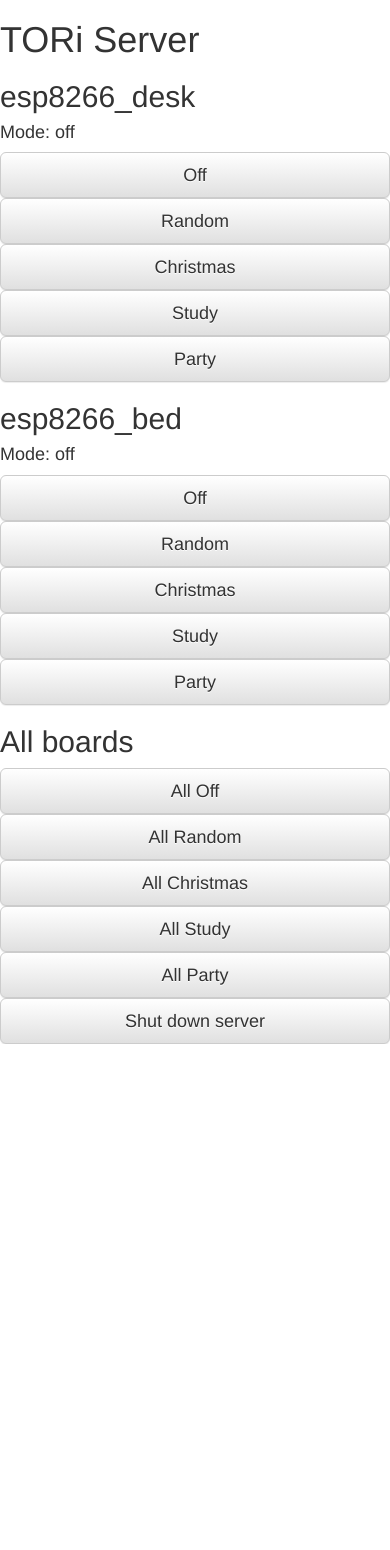
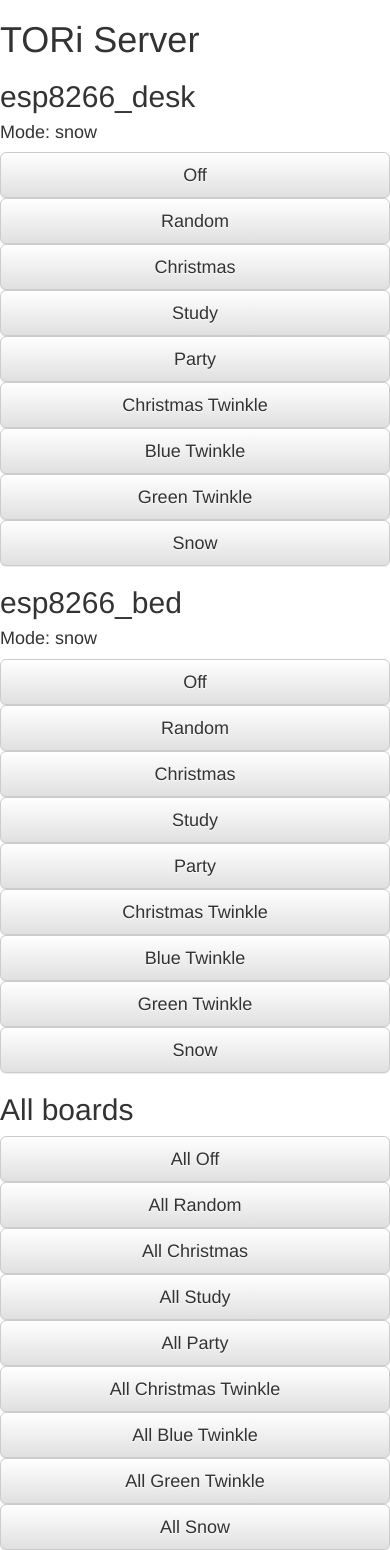
Before and after one commit to dchar18/TORi-basic, a Flask app: page / in a window 390 px wide. Before the commit the page ends 1044 px from the top, so only its background shows below. Run offline with Flask 2, Linux system fonts and the light colour scheme; some libraries are stand-ins or nearby versions.

Commit message:
added new modes

```diff
--- a/v3/Server/templates/main.html
+++ b/v3/Server/templates/main.html
@@ -36,6 +36,18 @@
       <div class="col-md-2">
          <a href="/{{boards[b].name}}/party" class="btn btn-block btn-lg btn-default" role="button">Party</a>
       </div>
+      <div class="col-md-2">
+         <a href="/{{boards[b].name}}/twinkle_christmas" class="btn btn-block btn-lg btn-default" role="button">Christmas Twinkle</a>
+      </div>
+      <div class="col-md-2">
+         <a href="/{{boards[b].name}}/twinkle_blue" class="btn btn-block btn-lg btn-default" role="button">Blue Twinkle</a>
+      </div>
+      <div class="col-md-2">
+         <a href="/{{boards[b].name}}/twinkle_green" class="btn btn-block btn-lg btn-default" role="button">Green Twinkle</a>
+      </div>
+      <div class="col-md-2">
+         <a href="/{{boards[b].name}}/snow" class="btn btn-block btn-lg btn-default" role="button">Snow</a>
+      </div>
    </div>
    {% endfor %}
    <h2>All boards</h2>
@@ -55,10 +67,17 @@
       <div class="col-md-2">
          <a href="/party/sync" class="btn btn-block btn-lg btn-default" role="button">All Party</a>
       </div>
-   </div>
-   <div class="row">
       <div class="col-md-2">
-         <a href="/shutdown" class="btn btn-block btn-lg btn-default" role="button">Shut down server</a>
+         <a href="/twinkle_christmas/sync" class="btn btn-block btn-lg btn-default" role="button">All Christmas Twinkle</a>
+      </div>
+      <div class="col-md-2">
+         <a href="/twinkle_blue/sync" class="btn btn-block btn-lg btn-default" role="button">All Blue Twinkle</a>
+      </div>
+      <div class="col-md-2">
+         <a href="/twinkle_green/sync" class="btn btn-block btn-lg btn-default" role="button">All Green Twinkle</a>
+      </div>
+      <div class="col-md-2">
+         <a href="/snow/sync" class="btn btn-block btn-lg btn-default" role="button">All Snow</a>
       </div>
    </div>
 </body>
```
